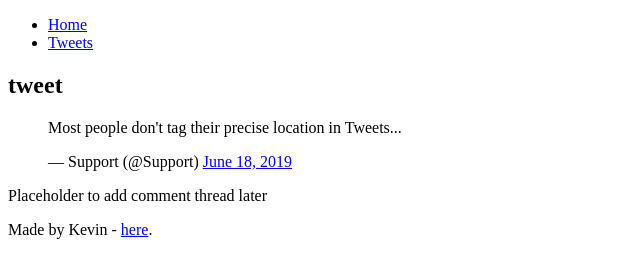
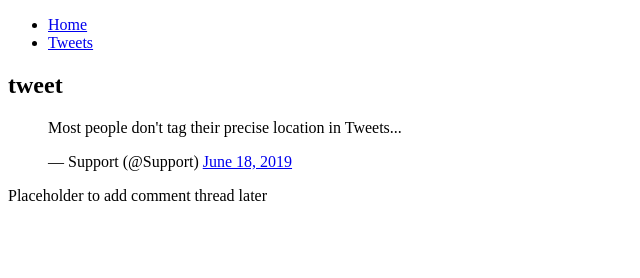
Before and after one commit to Strixx-thierry/alu-web-development, a plain HTML site: page html_basic/tweets.html in a window 1280 px wide. Shown: the whole page, without its empty margins (0-640 px from the left). Drawn offline with Linux system fonts and the light colour scheme.

Commit message:
Update tweets.html

```diff
--- a/html_basic/tweets.html
+++ b/html_basic/tweets.html
@@ -29,8 +29,6 @@
         </aside>
     </main>
 
-    <footer>
-        <p>Made by Kevin - <a href="https://github.com/mbonikevin" target="_blank">here</a>.</p>
-    </footer>
+
 </body>
 </html>
```
